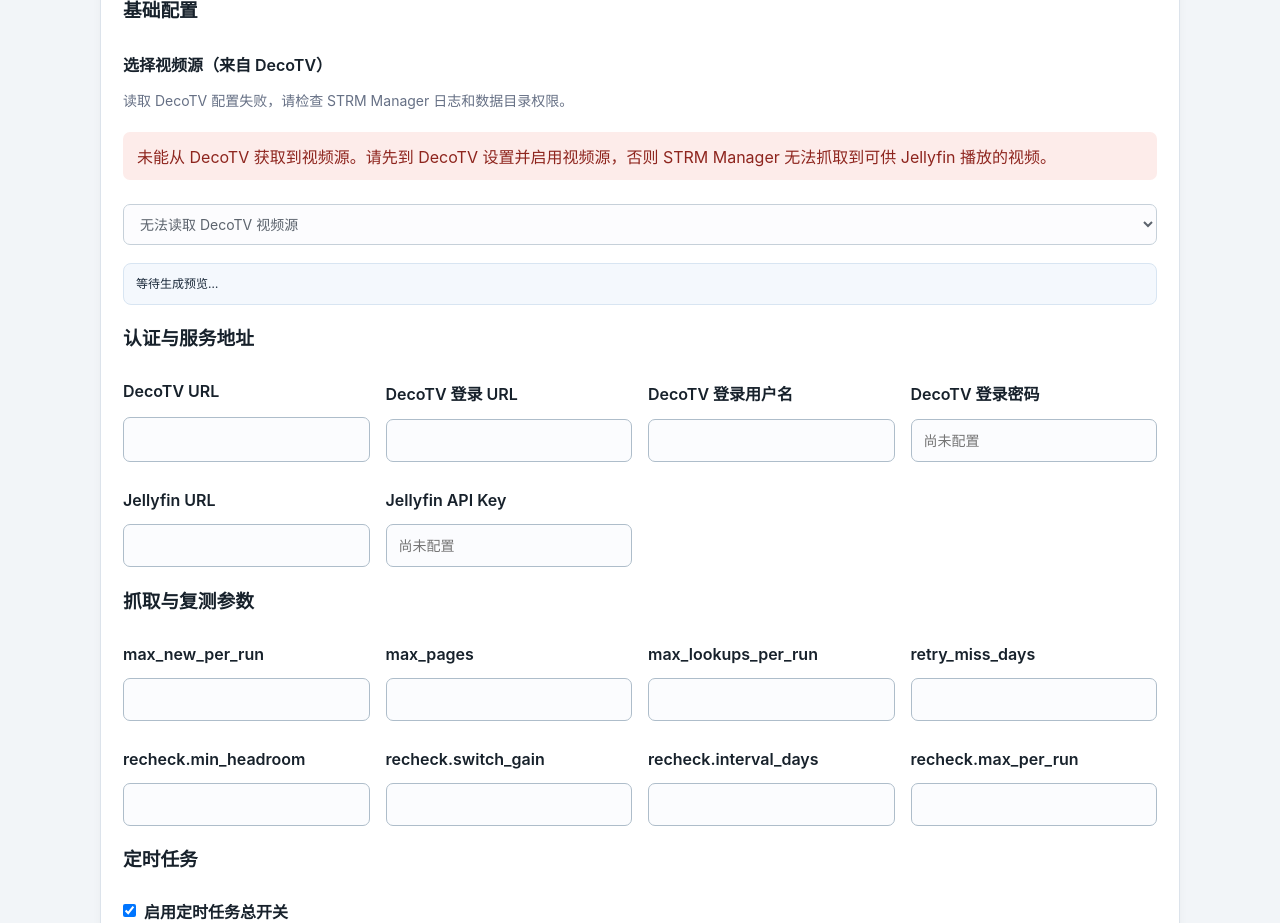
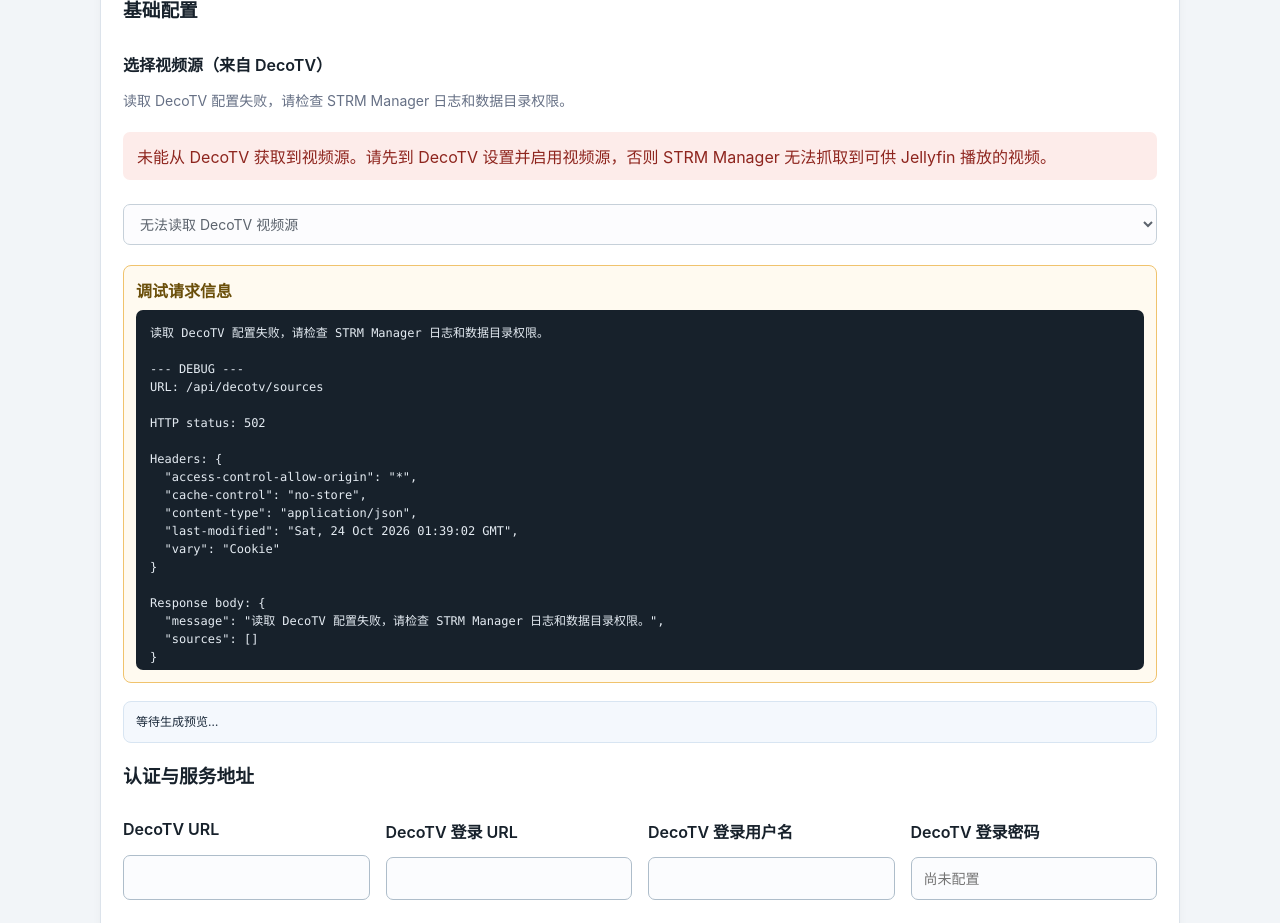
Before and after one commit to catmaple/strm-manager, a Flask app: page / in a window 1280 px wide. Shown: the part 437-1360 px from the top of the page. Run offline with Flask 3, Linux system fonts and the light colour scheme; the visitor is signed in with stand-in values (Sample User, id 1); data that the repository does not hold is empty; parts of the project's set-up code (start-up, migrations or seed data) failed here and were passed over.

Commit message:
fix get source issue 2

```diff
--- a/static/style.css
+++ b/static/style.css
@@ -201,6 +201,21 @@ button.secondary:hover { background: #edf2f6; }
   border-radius: 10px;
   background: #f8fbff;
 }
+.debug-panel {
+  margin-top: 12px;
+  padding: 12px;
+  border: 1px solid #f0c36d;
+  border-radius: 8px;
+  background: #fffaf0;
+  color: #6b4f0a;
+}
+.debug-panel pre {
+  margin: 8px 0 0;
+  white-space: pre-wrap;
+  word-break: break-word;
+  font-family: Consolas, Monaco, monospace;
+  font-size: 12px;
+}
 .results-panel h3 {
   margin: 0 0 10px;
   font-size: 16px;
--- a/templates/index.html
+++ b/templates/index.html
@@ -84,6 +84,10 @@
               <option value="">正在从 DecoTV 同步视频源…</option>
             </select>
             <input id="cms_apis" name="cms_apis" type="hidden" value="{{ (config.get('cms_apis') or []) | tojson | forceescape }}">
+            <div id="sourceDebug" class="debug-panel" hidden>
+              <strong>调试请求信息</strong>
+              <pre id="sourceDebugContent"></pre>
+            </div>
             <div id="cmsPreview" class="preview-box" aria-live="polite">等待生成预览…</div>
           </div>
         </div>
@@ -343,6 +347,8 @@
       const sourcesField = document.getElementById("crawl_sources");
       const sourceStatus = document.getElementById("decotvSourceStatus");
       const sourceWarning = document.getElementById("sourceConfigWarning");
+      const sourceDebug = document.getElementById("sourceDebug");
+      const sourceDebugContent = document.getElementById("sourceDebugContent");
       const saveButton = document.getElementById("saveConfigButton");
       const formatBtn = document.getElementById("format-json");
       const csrfToken = "{{ csrf_token() }}";
@@ -454,9 +460,14 @@
           });
       }
 
-      function showSourceLoadFailure(message) {
+      function showSourceLoadFailure(message, extraInfo) {
         if (sourceWarning) sourceWarning.hidden = false;
         if (sourceStatus) sourceStatus.textContent = window.strmTranslate(message);
+        if (sourceDebug && sourceDebugContent) {
+          const body = extraInfo ? `${message}\n\n--- DEBUG ---\n${extraInfo}` : message;
+          sourceDebugContent.textContent = body;
+          sourceDebug.hidden = false;
+        }
         sourceSelect.replaceChildren();
         const option = document.createElement("option");
         option.value = "";
@@ -479,14 +490,28 @@
           cache: "no-store",
           signal: controller.signal,
         })
-          .then((response) => response.json().catch(() => ({})).then((data) => ({ status: response.status, data })))
-          .then(({ status, data }) => {
+          .then(async (response) => {
+            let payload = {};
+            try {
+              payload = await response.json();
+            } catch (error) {
+              payload = { message: await response.text().catch(() => ""), sources: [] };
+            }
+            return { status: response.status, data: payload, headers: Object.fromEntries(response.headers.entries()) };
+          })
+          .then(({ status, data, headers }) => {
+            const debugText = [
+              `URL: {{ url_for('decotv_sources_api') }}`,
+              `HTTP status: ${status}`,
+              `Headers: ${JSON.stringify(headers, null, 2)}`,
+              `Response body: ${JSON.stringify(data, null, 2)}`,
+            ].join("\n\n");
             if (status >= 400) {
-              showSourceLoadFailure(data.message || "无法读取 DecoTV 视频源，请检查 DecoTV 地址和服务状态。");
+              showSourceLoadFailure(data.message || "无法读取 DecoTV 视频源，请检查 DecoTV 地址和服务状态。", debugText);
               return;
             }
             if (!Array.isArray(data.sources)) {
-              showSourceLoadFailure("无法读取 DecoTV 视频源，请检查 DecoTV 地址和服务状态。");
+              showSourceLoadFailure("无法读取 DecoTV 视频源，请检查 DecoTV 地址和服务状态。", debugText);
               return;
             }
             const previouslySelected = parseCmsApis()[0];
@@ -503,16 +528,29 @@
                   data.message || "DecoTV 中没有可用视频源，请先在 DecoTV 中设置视频源。"
                 );
               }
+              if (sourceDebug && sourceDebugContent) {
+                sourceDebugContent.textContent = debugText;
+                sourceDebug.hidden = false;
+              }
               return triggerPreview();
             }
             if (sourceWarning) sourceWarning.hidden = true;
             if (sourceStatus) {
               sourceStatus.textContent = window.strmTranslate("已从 DecoTV 同步视频源。");
             }
+            if (sourceDebug && sourceDebugContent) {
+              sourceDebugContent.textContent = debugText;
+              sourceDebug.hidden = true;
+            }
             return triggerPreview();
           })
-          .catch(() => {
-            showSourceLoadFailure("无法读取 DecoTV 视频源，请检查 DecoTV 地址和服务状态。");
+          .catch((error) => {
+            const debugText = [
+              `URL: {{ url_for('decotv_sources_api') }}`,
+              `Error: ${error && error.message ? error.message : String(error)}`,
+              `Stack: ${error && error.stack ? error.stack : ""}`,
+            ].join("\n\n");
+            showSourceLoadFailure("无法读取 DecoTV 视频源，请检查 DecoTV 地址和服务状态。", debugText);
           })
           .finally(() => {
             window.clearTimeout(timeoutId);
```
